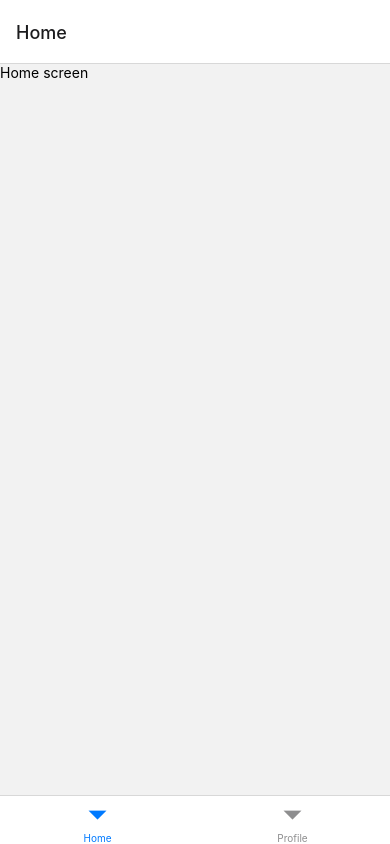
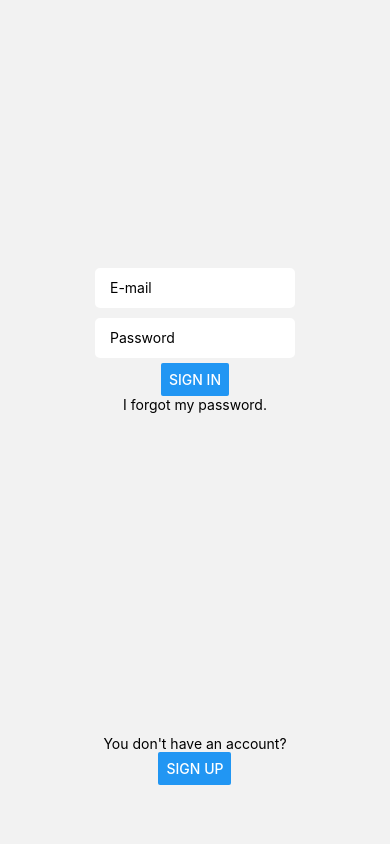
Before and after one commit to akowalska622/growme-rn, a React Native app: screen / in a window 390 px wide. Built offline with nearby package versions, Linux system fonts and the light colour scheme.

Commit message:
GROW-28 change navigation in relation to signed in value

```diff
--- a/src/Navigation.tsx
+++ b/src/Navigation.tsx
@@ -1,16 +1,32 @@
 import { NavigationContainer } from '@react-navigation/native';
 import { createBottomTabNavigator } from '@react-navigation/bottom-tabs';
+import { createNativeStackNavigator } from '@react-navigation/native-stack';
+import { useSelector } from 'react-redux';
 
+import { AuthScreen } from 'Screens/AuthScreen';
 import { HomeScreen } from 'Screens/HomeScreen';
 import { ProfileScreen } from 'Screens/ProfileScreen';
 
+import { isSignedInSelector } from './redux/auth/authSelectors';
+
 const Tab = createBottomTabNavigator();
+const Stack = createNativeStackNavigator();
 
-export const Navigation = () => (
+export const Navigation = () => {
+  const isSignedIn = useSelector(isSignedInSelector);
+
+  return (
     <NavigationContainer>
+      {isSignedIn ? (
         <Tab.Navigator>
           <Tab.Screen name="Home" component={HomeScreen} />
           <Tab.Screen name="Profile" component={ProfileScreen} />
         </Tab.Navigator>
+      ) : (
+        <Stack.Navigator>
+          <Stack.Screen name="Authentication" component={AuthScreen} options={{ headerShown: false }} />
+        </Stack.Navigator>
+      )}
     </NavigationContainer>
   );
+};
```
Lines whose indentation alone changed are shown as unchanged.
